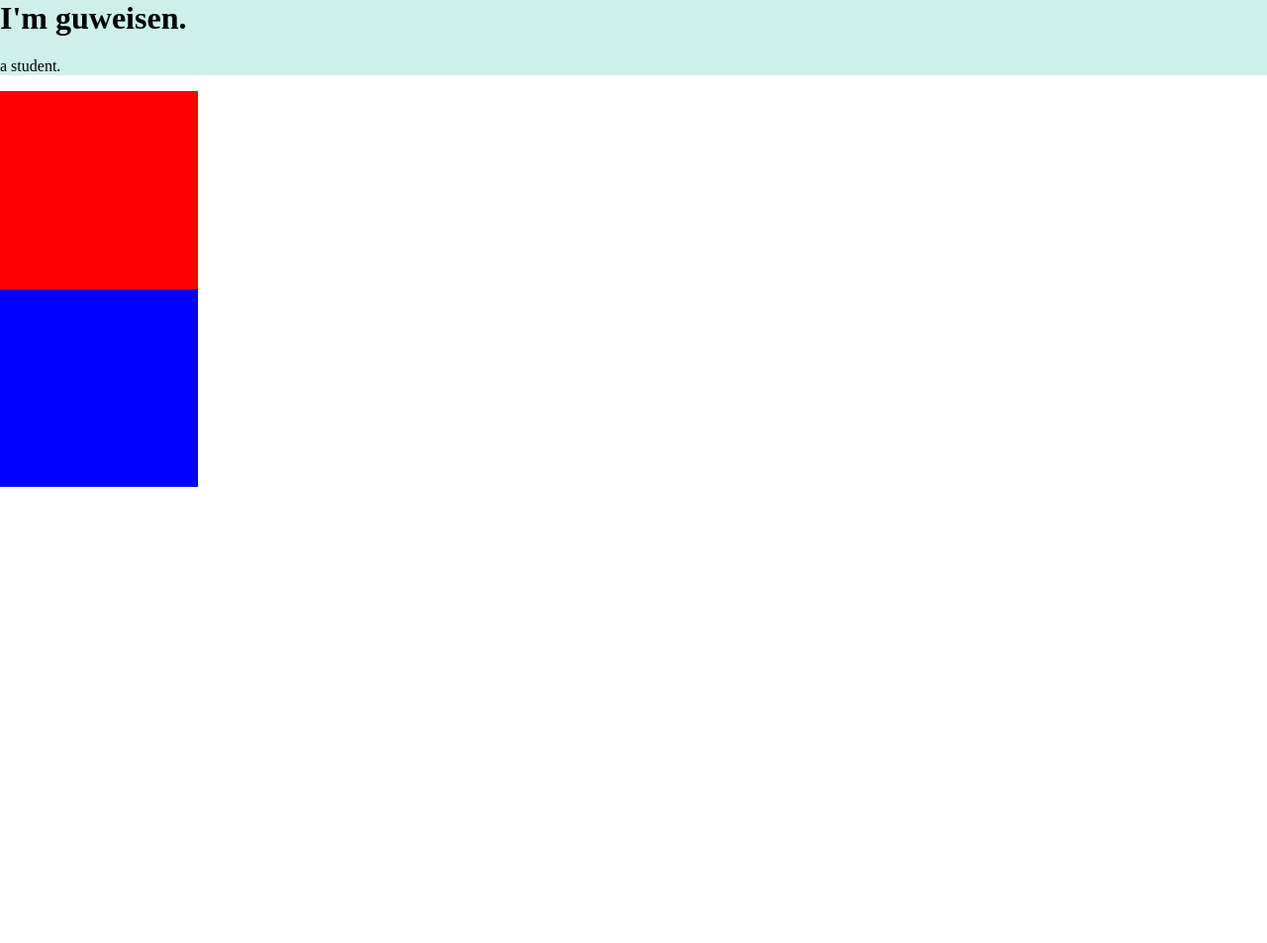
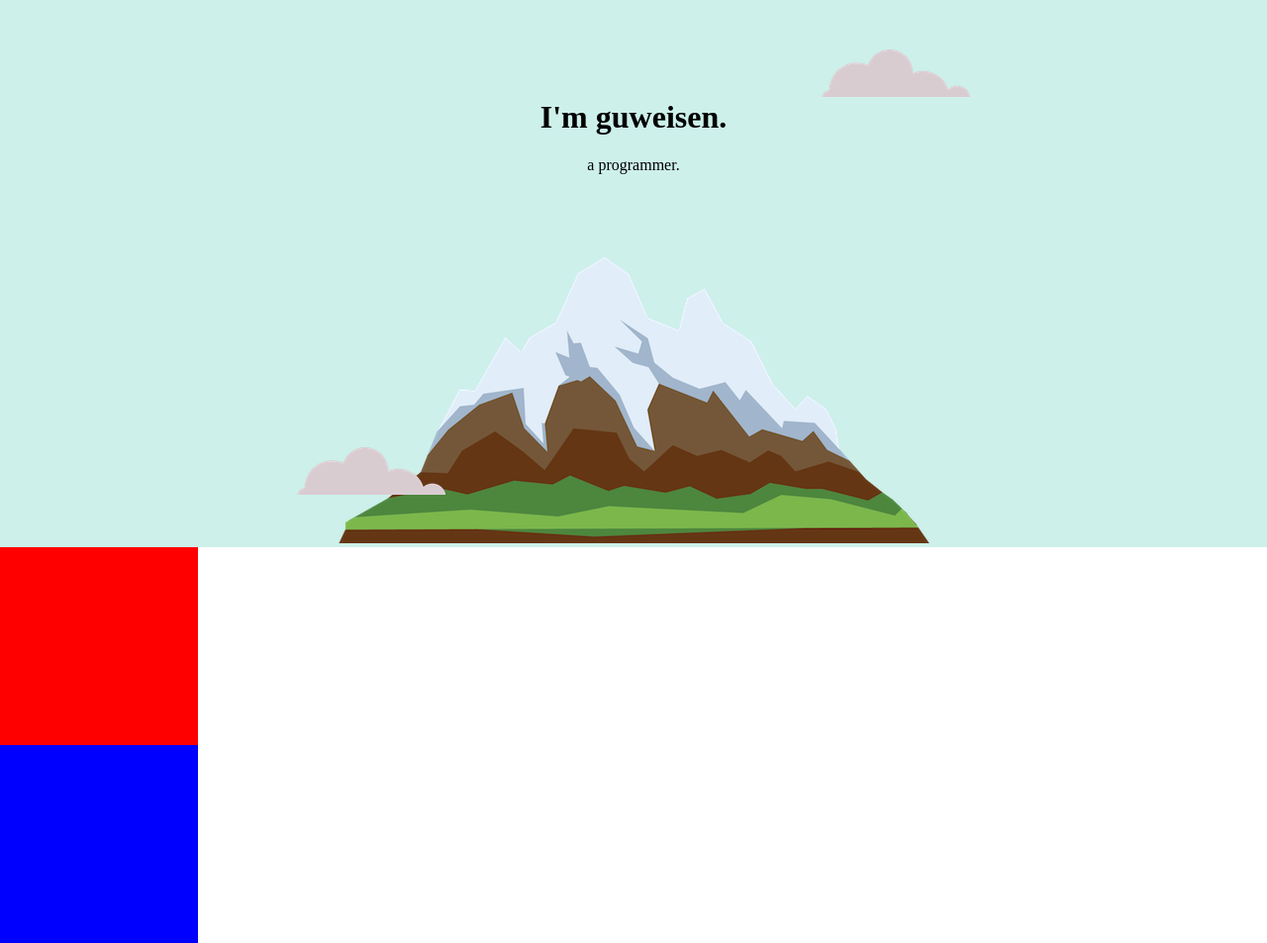
Before and after one commit to jelliski/CSS---My-Site, a plain HTML site: page index.html in a window 1280 px wide. Shown: the whole page at 99% size. Before the commit the page ends 800 px from the top, so only its background shows below. Drawn offline with Linux system fonts and the light colour scheme; files that its build step writes are made by us from their sources.

Commit message:
Update on index.html and styles.css, changed file name to css.

```diff
--- /dev/null
+++ b/css/styles.css
@@ -0,0 +1,43 @@
+body {
+  margin: 0;
+  text-align: center;
+}
+
+h1 {
+  margin-top: 0;
+}
+
+.top {
+  background-color: #CDF0EA;
+  padding-top: 100px;
+
+}
+
+/******************** Images ********************/
+
+.top-cloud {
+  position: absolute;
+  top: 50px;
+  right: 300px;
+
+}
+
+.bot-cloud {
+  position: absolute;
+  left: 300px;
+  bottom: 300px;
+}
+
+.mountain {}
+
+.mid  {
+  background-color: red;
+  width: 200px;
+  height: 200px;
+}
+
+.bot {
+  background-color: blue;
+  width: 200px;
+  height: 200px;
+}
--- a/index.html
+++ b/index.html
@@ -8,8 +8,11 @@
   </head>
   <body>
     <div class="top">
+      <img class="top-cloud" src="images/cloud.png" alt="cloud-img">
       <h1>I'm guweisen.</h1>
-      <p>a student.</p>
+      <p>a <span class="pro">pro</span>grammer.</p>
+      <img class="bot-cloud" src="images/cloud.png" alt="cloud-img">
+      <img class="mountain" src="images/mountain.png" alt="mountain-img">
     </div>
 
     <div class="mid">
--- a/styles/styles.css
+++ /dev/null
@@ -1,23 +0,0 @@
-body {
-  margin: 0;
-}
-
-h1 {
-  margin-top: 0px;
-}
-
-.top {
-  background-color: #CDF0EA;
-}
-
-.mid  {
-  background-color: red;
-  width: 200px;
-  height: 200px;
-}
-
-.bot {
-  background-color: blue;
-  width: 200px;
-  height: 200px;
-}
```
